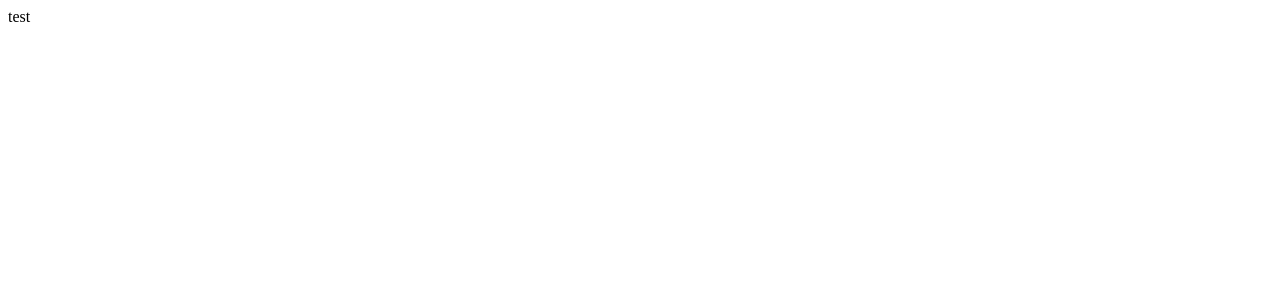
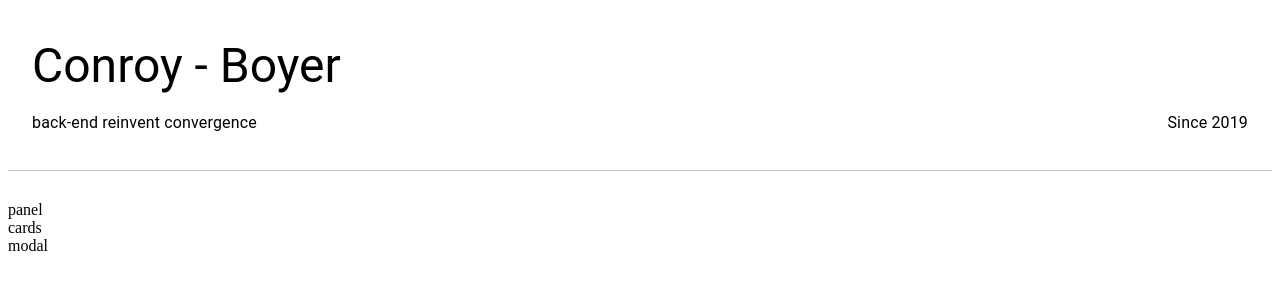
Before and after one commit to hanrichard/code_test_ui, a React (Create React App) app: page / in a window 1280 px wide. Shown: the top 300 px of the page. Built offline with nearby package versions, Linux system fonts and the light colour scheme.

Commit message:
add header component

```diff
--- a/src/components/Company.js
+++ b/src/components/Company.js
@@ -1,9 +1,17 @@
 import React, { Component } from 'react';
 import PropTypes from 'prop-types';
+import Companyheader from './CompanyHeader';
+import CircularProgress from '@material-ui/core/CircularProgress';
 
 class Company extends Component {
 	constructor(props) {
 		super(props);
+		this.state = {
+			companyInfo: null,
+			show: false,
+			staff: {},
+			term: '',
+		};
 	}
 
 	componentDidMount() {
@@ -11,9 +19,18 @@ class Company extends Component {
 	}
 
 	render() {
-		const { companies } = this.props;
-		console.log(companies);
-		return <div>test</div>;
+		const { companies, employees } = this.props;
+
+		return companies.length === 0 ? (
+			<CircularProgress />
+		) : (
+			<div className="Company__container">
+				<Companyheader info={companies.companyInfo} />
+				<div className="Company__container">panel</div>
+				<div className="Company__card">cards</div>
+				<div className="Company__modal">modal</div>
+			</div>
+		);
 	}
 }
 
--- /dev/null
+++ b/src/components/CompanyHeader.js
@@ -0,0 +1,51 @@
+import React from 'react';
+import PropTypes from 'prop-types';
+import Container from '@material-ui/core/Container';
+import Typography from '@material-ui/core/Typography';
+import styled from 'styled-components';
+import Moment from 'react-moment';
+
+const CompanyItem = info => {
+	const Wrapper = styled.div`
+		border-bottom: 1px solid rgba(0, 0, 0, 0.23);
+		padding: 30px 0;
+		margin-bottom: 30px;
+
+		.Company__header-info {
+			@media only screen and (min-width: 600px) {
+				display: flex;
+				justify-content: space-between;
+			}
+		}
+
+		.Company__header-container {
+		}
+	`;
+
+	return (
+		<Wrapper className="Company__header">
+			<Container maxWidth="lg" className="Company__header-container">
+				<Typography variant="h3" component="h1" gutterBottom>
+					{info.info.companyName}
+				</Typography>
+
+				<div className="Company__header-info">
+					<div>
+						<Typography component="p" gutterBottom>
+							{info.info.companyMotto}
+						</Typography>
+					</div>
+					<div>
+						<Typography component="p" gutterBottom>
+							Since <Moment format="YYYY" date={info.info.companyEst} />
+						</Typography>
+					</div>
+				</div>
+			</Container>
+		</Wrapper>
+	);
+};
+
+CompanyItem.propTypes = {};
+
+export default CompanyItem;
```
